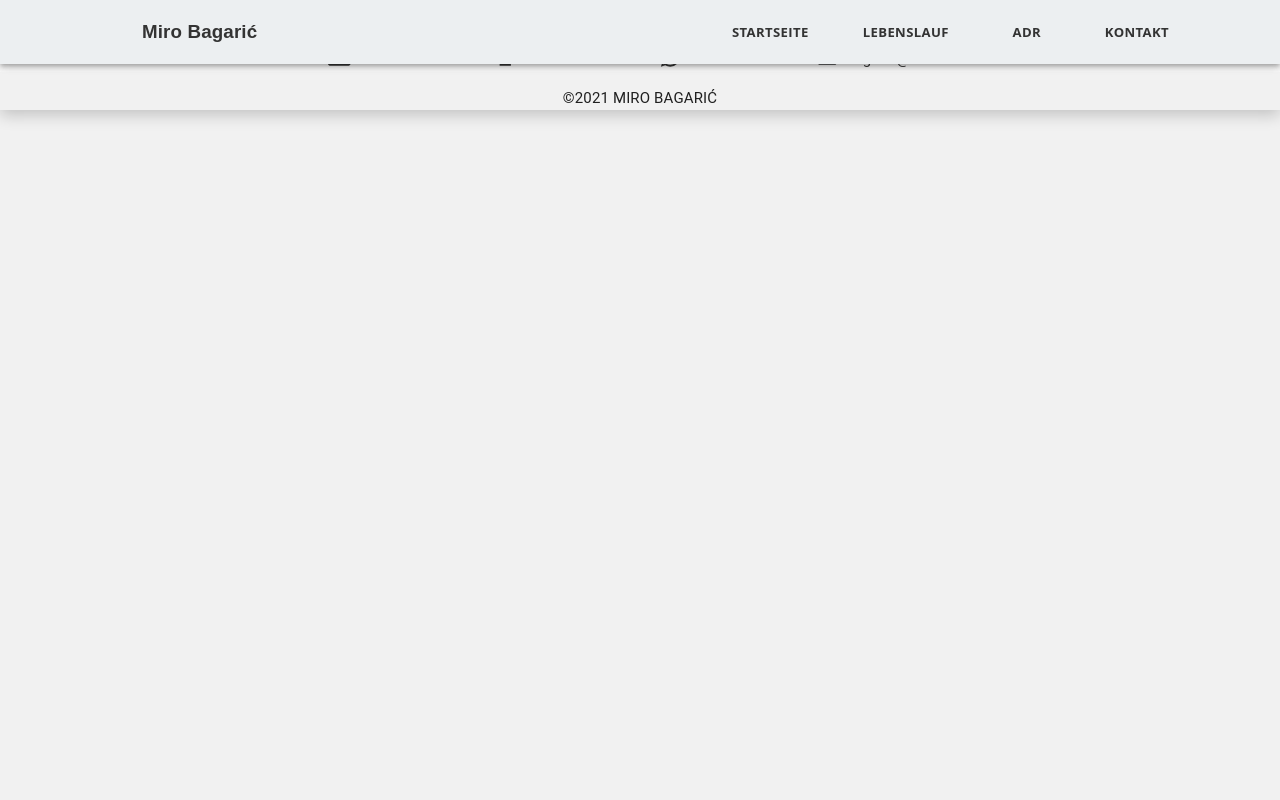
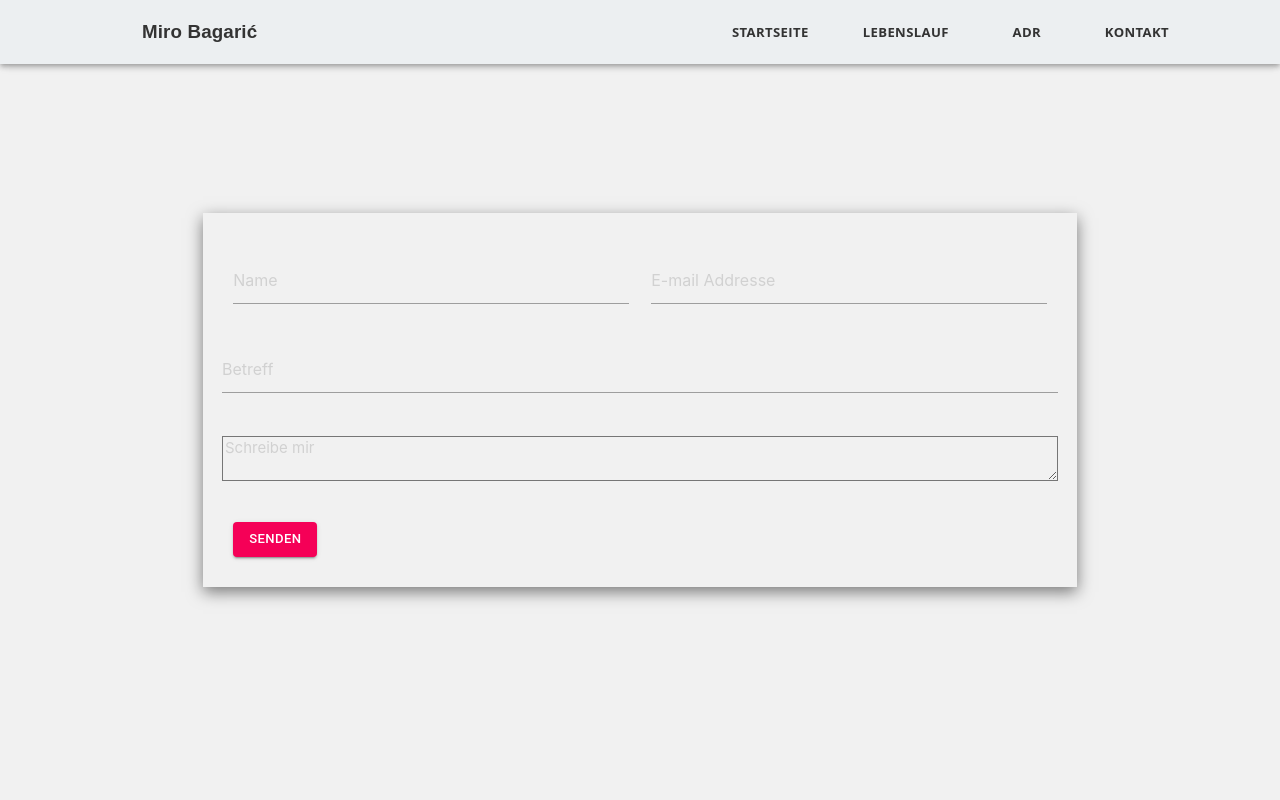
Before and after one commit to serendipity80-dev/Portfolio, a React (Create React App) app: page /kontakt in a window 1280 px wide. Shown: the top 800 px of the page. Built offline with nearby package versions, Linux system fonts and the light colour scheme.

Commit message:
fixing bugs

```diff
--- a/package.json
+++ b/package.json
@@ -4,6 +4,7 @@
   "version": "0.1.0",
   "private": true,
   "dependencies": {
+    "@emailjs/browser": "^3.5.0",
     "@material-ui/core": "^4.12.3",
     "@material-ui/icons": "^4.11.2",
     "@testing-library/jest-dom": "^5.14.1",
--- a/src/components/AdrShein.js
+++ b/src/components/AdrShein.js
@@ -46,7 +46,7 @@ const useStyles = makeStyles((theme) =>({
         marginTop:'-5rem',
 
         [theme.breakpoints.between("xs","sm")]: {
-            marginTop:"6rem",
+            marginTop:"8rem",
             fontSize:"2rem",
         },
     },
--- a/src/components/Contact.js
+++ b/src/components/Contact.js
@@ -1,34 +1,33 @@
-import {useRef} from 'react';
-import {useForm} from 'react-hook-form';
-import emailjs from 'emailjs-com';
-import { ToastContainer, toast } from 'react-toastify';
+import {useRef, useState } from 'react';
+import emailjs from '@emailjs/browser';
 import 'react-toastify/dist/ReactToastify.min.css';
 import 'materialize-css/dist/css/materialize.min.css';
 import {Button} from '@material-ui/core';
-// require ('dotenv').config();
 
 
 const Contact = () => {
-    const { register, handleSubmit, reset, formState: {errors}} = useForm();
+
+  const [ name, setName] = useState('');
+  const [ email, setEmail] = useState('');
+  const [ subject, setSubject] = useState('');
+  const [ message, setMessage] = useState('');
+  const [ emailSent, setEmailSent] = useState(false);
+
+
    const form = useRef();
 
-    const toastifySuccess = () => {
-        toast('Form sent!', {
-          position: 'bottom-right',
-          autoClose: 5000,
-          hideProgressBar: true,
-          closeOnClick: true,
-          pauseOnHover: true,
-          draggable: false,
-          className: 'submit-feedback success',
-          toastId: 'notifyToast'
-        });
-      };
-const onSubmit = async (data) => {
-    const { name, email, subject, message} = data;
 
 
-    try {
+    //   const isValidEmail = email => {
+    //     const regex = /^(([^<>()\[\]\\.,;:\s@"]+(\.[^<>()\[\]\\.,;:\s@"]+)*)|(".+"))@((\[[0-9]{1,3}\.[0-9]{1,3}\.[0-9]{1,3}\.[0-9]{1,3}\])|(([a-zA-Z\-0-9]+\.)+[a-zA-Z]{2,}))$/;
+    //     return regex.test(String(email).toLowerCase());
+    // };
+      const submit = () => {
+        if (name && email && subject && message) {
+           // TODO - send mail
+           const serviceId = 'service_5ipxixf';
+           const templateId = 'template_tosh5pk';
+           const userId = 'M5NMTiMwR_gI5C6YP';
            const templateParams = {
                name,
                email,
@@ -36,65 +35,62 @@ const onSubmit = async (data) => {
                message
            };
 
-        await emailjs.send(
-        //  process.env.REACT_APP_SERVICE_ID,
-        //   process.env.REACT_APP_TEMPLATE_ID,
-        //   templateParams,
-        //   process.env.REACT_APP_USER_ID
+           emailjs.send(serviceId, templateId, templateParams, userId)
+               .then(response => console.log(response))
+               .then(error => console.log(error));
+            setName('');
+            setEmail('');
+            setSubject('');
+            setMessage('');
 
+            setEmailSent(true);
+        } else {
+            alert('Please fill in all fields.');
+        }
+    }
 
-          "service_xd0lt88",
-          "template_rvr2uzr",
-          templateParams,
-          "user_ZYHhw5Xp4i3qpbBRcr0Xw"
-        );
-        reset();
-        toastifySuccess();
-      } catch (e) {
-        console.log(e);
-      }
+  const sendEmail = (e) => {
+    e.preventDefault();
+
+    emailjs.sendForm('service_5ipxixf', 'template_tosh5pk', form.current, 'M5NMTiMwR_gI5C6YP')
+      .then((result) => {
+          console.log(result.text);
+      }, (error) => {
+          console.log(error.text);
+      });
+// reset()
+// toastifySuccess()
   };
 
+  return (
 
-
-
-return (
     <div className="ContactForm">
         <div className="container">
             <div className="row">
                 <div className="col s12 text-center">
                     <div className="contactForm">
-                        <form ref={form} id="contact-form" onSubmit={handleSubmit(onSubmit)} noValidate>
+                        <form ref={form} id="contact-form" onSubmit={sendEmail} noValidate>
                             <div className="row formRow">
                                 <div className=" input-field col s6">
                                     <input
                                         type="text"
-                                        name="name"
-                                        {...register("name", {
-                                            required: {value: true, message:"Please enter your name"},
-                                            maxLength: {
-                                                value:30,
-                                                message:"Please use 30 characters or less"
-                                            }
-                                        })}
+                                        name="user_name"
+                                       value={name}
+                                       onChange = { (e) => setName(e.target.value)}
                                         className="form-control formInput"
                                         placeholder="Name"/>
-                                        {errors.name && <span className="errorMessage">{errors.name.message}</span>}
                                 </div>
+
                                 <div className='input-field col s6'>
                     <input
                       type='email'
-                      name='email'
-                      {...register('email', {
-                        required: true,
-                        pattern: /^[a-zA-Z0-9.!#$%&’*+/=?^_`{|}~-]+@[a-zA-Z0-9-]+(?:\.[a-zA-Z0-9-]+)*$/
-                      })}
+                      name='user_email'
+                    value={email}
+
                       className='form-control formInput'
+                      onChange={(e) => setEmail(e.target.value)}
                       placeholder='E-mail Addresse'
                     ></input>
-                    {errors.email && (
-                      <span className='errorMessage'>Please enter a valid email address</span>
-                    )}
                   </div>
                 </div>
                 {/* Row 2 of form */}
@@ -102,20 +98,12 @@ return (
                   <div className='input-field col-12'>
                     <input
                       type='text'
-                      name='subject'
-                      {...register('subject', {
-                        required: { value: true, message: 'Please enter a subject' },
-                        maxLength: {
-                          value: 75,
-                          message: 'Subject cannot exceed 75 characters'
-                        }
-                      })}
+                      name='user_subject'
+                    value={subject}
                       className='form-control formInput'
+                      onChange={(e) => setSubject(e.target.value)}
                       placeholder='Betreff'
                     ></input>
-                    {errors.subject && (
-                      <span className='errorMessage'>{errors.subject.message}</span>
-                    )}
                   </div>
                 </div>
                 {/* Row 3 of form */}
@@ -124,29 +112,33 @@ return (
                     <textarea
                       rows={3}
                       name='message'
-                      {...register('message', {
-                        required: true
-                      })}
+                      value={message}
                       className='form-control formInput'
+                      onChange={(e) => setMessage(e.target.value)}
                       placeholder='Schreibe mir'
                     ></textarea>
-                    {errors.message && <span className='errorMessage'>Please enter a message</span>}
                 </div>
                 </div>
                 {/* <button className=' btn btn-secondary submit-btn' type='submit'>
                   Submit
                 </button> */}
-                 <Button variant="contained" color="secondary" className="btn-banner">
+                 <Button onClick={submit} variant="contained" color="secondary" className="btn-banner">
                              senden
                           </Button>
 
+
                         </form>
                     </div>
-                    <ToastContainer/>
+                    <span className={emailSent ? 'visible' : null}>Thank you for your message, we will be in touch in no time!</span>
+                    {/* <ToastContainer/> */}
                 </div>
             </div>
         </div>
     </div>
 )
 }
-export default Contact
+
+//   );
+// };
+
+export default Contact;
--- a/src/components/Gallery.js
+++ b/src/components/Gallery.js
@@ -15,7 +15,7 @@ root: {
     fontSize:'2rem',
     textTransform:'uppercase',
     [theme.breakpoints.between("xs","sm")]: {
-      marginTop:'-7rem',
+      marginTop:'-5rem',
     },
     [theme.breakpoints.between("sm","md")]: {
       marginTop:'1rem',
--- a/src/components/LandingPage.js
+++ b/src/components/LandingPage.js
@@ -1,18 +1,17 @@
 import React from 'react';
-// import Banner from './Banner';
 import NewBanner from './NewBanner';
 import Profile from './Profile';
 import Gallery from './Gallery';
 
 const LandingPage = () => {
     return (
-        <div>
-           {/* <Banner/>  */}
+        <>
+
            <NewBanner/>
            <Profile/>
            <Gallery/>
 
-        </div>
+        </>
     )
 }
 
--- a/src/components/Nav.js
+++ b/src/components/Nav.js
@@ -20,19 +20,16 @@ href: "/",
   },
   {
     label: "Lebenslauf",
-    href: "/about",
+    href: "/lebenslauf",
   },
-  // {
-  //   label: "Weiterbidung",
-  //   href: "/training",
-  // },
+
   {
     label: "ADR",
     href: "/adr",
   },
   {
     label: "Kontakt",
-    href: "/contact",
+    href: "/kontakt",
   },
 ];
 
--- a/src/components/Routing/Routes.js
+++ b/src/components/Routing/Routes.js
@@ -2,10 +2,6 @@ import React from 'react'
 import {BrowserRouter as Router, Switch, Route} from 'react-router-dom';
 import LandingPage from '../LandingPage'
 import About from '../About';
-// import Training from '../Training';
-// import Ard from '../ArdSchein';
-import Gallery from '../Gallery';
-// import Header from '../Header';
 import Contact from '../Contact';
 import Footer from '../Footer';
 import Nav from '../Nav';
@@ -13,19 +9,25 @@ import AdrShein from '../AdrShein';
 
 const Routes = () => {
     return (
+        <>
+
+
         <Router>
+        <Nav/>
+             <Switch>
 
-        <Nav/>
+     <Route path="/" exact component={LandingPage}/>
+     <Route path="/lebenslauf"  component={About}/>
+     <Route path="/adr"  component={AdrShein}/>
+     <Route path ="/kontakt"  component={Contact}/>
 
-             <Switch>
-     <Route path="/" exact component={LandingPage}/>{' '}
-     <Route path="/about" exact component={About}/>{' '}
-     <Route path="/adr" exact component={AdrShein}/>{' '}
-     <Route path="/gallery" exact component={Gallery}/>{' '}
-     <Route path = "/contact" exact component={Contact}/> {' '}
  </Switch>
  <Footer/>
+
         </Router>
+
+         </>
+
     )
 }
 
```
Also changed, not shown: src/App.js (+10 -4 lines), 1 other file (tests, documents, lock files or other folders). Lines whose indentation alone changed are shown as unchanged.
